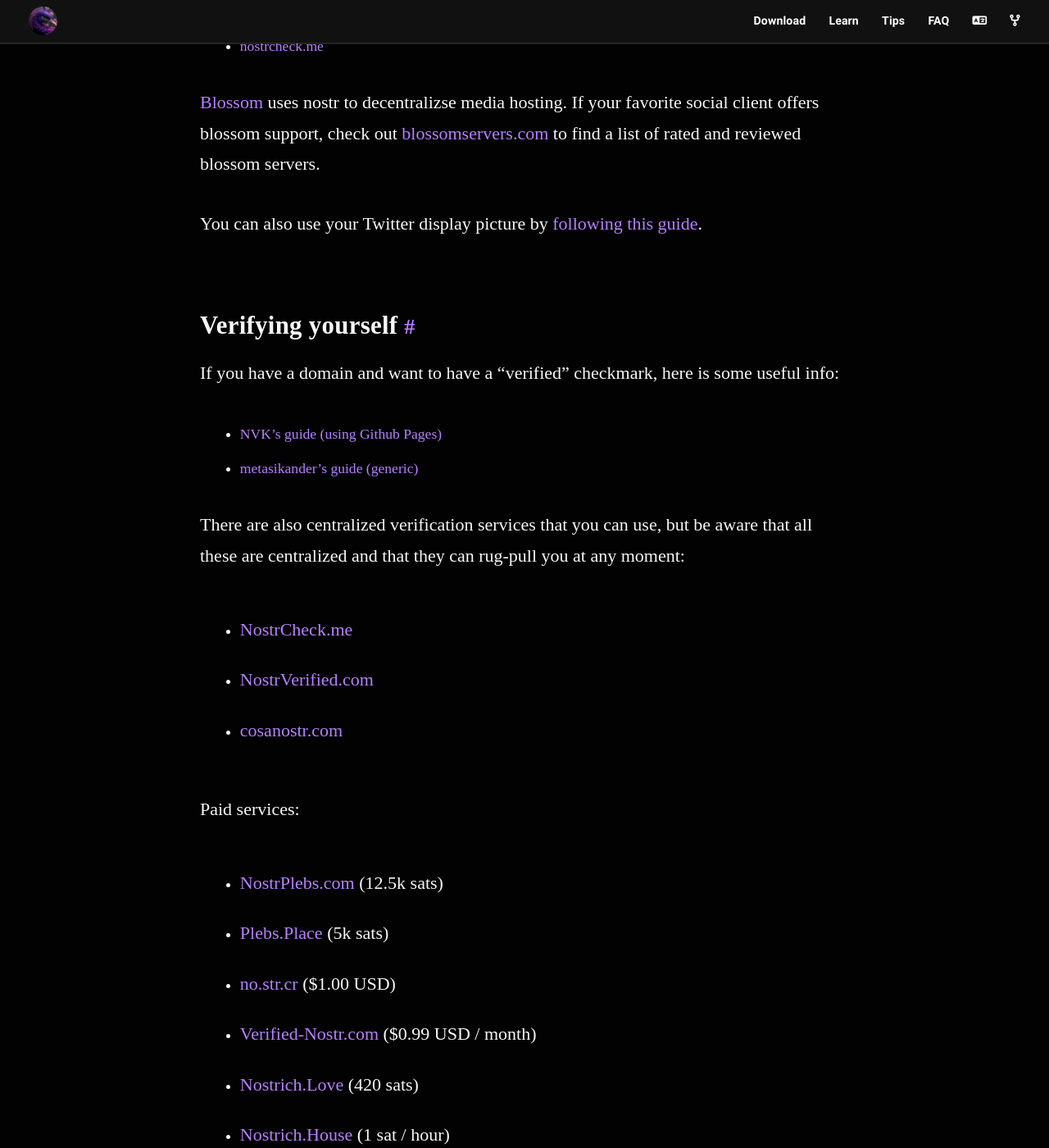
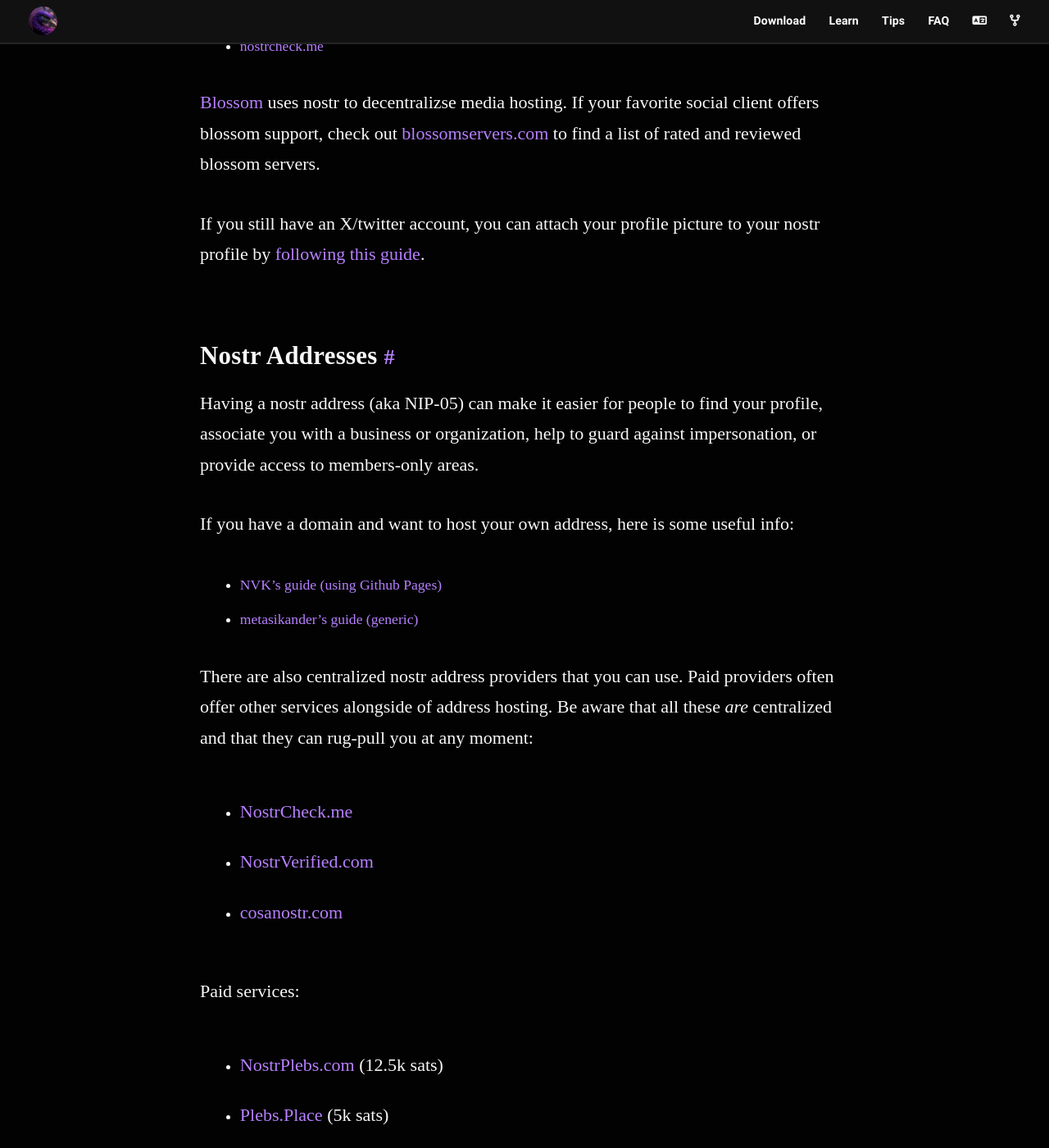
Before and after one commit to nostr-resources/nostr-resources.github.io, a Jekyll site: the page built from index.md, in a window 1280 px wide and 1400 px high, scrolled down 12271 px. Shown: the whole window at 82% size. Built offline with Jekyll 4.4.1, drawn with Linux system fonts in a browser that asks for light colours; some web fonts are replaced; some of the changed text lies outside the part shown.

Commit message:
nip05 section, take 2
updated, maybe correctly & less brazenly?

i also added a couple things, changed one x/twitter ref... i will attack the others slowly.

```diff
--- a/index.md
+++ b/index.md
@@ -322,7 +322,7 @@ Some things work a bit differently and aren't always obvious, such as:
 
 - [Finding others](#finding-others)
 - [Posting images](#posting-images)
-- [Verifying yourself](#verifying-yourself)
+- [Profile Address](#nostr-addresses)
 - [Receiving Zaps](#receiving-zaps)
 
 ### Finding others
@@ -357,21 +357,27 @@ Here are some free image hosts:
 - [postimages.org](https://postimages.org/)
 - [nostrcheck.me](https://nostrcheck.me/public/)
 
-[Blossom](https://github.com/hzrd149/blossom) uses nostr to decentralizse media hosting. If your favorite social client offers blossom support, check out
-[blossomservers.com](https://blossomservers.com/) to find a list of rated and reviewed blossom servers.
+[Blossom](https://github.com/hzrd149/blossom) uses nostr to decentralizse media hosting.
+If your favorite social client offers blossom support, check out [blossomservers.com](https://blossomservers.com/)
+to find a list of rated and reviewed blossom servers.
 
-You can also use your Twitter display picture by [following this guide](https://medium.com/@_Bosch_/how-to-use-your-twitter-display-picture-on-nostr-fd43c6a26257).
+If you still have an X/twitter account, you can attach your profile picture to your nostr profile
+by [following this guide](https://medium.com/@_Bosch_/how-to-use-your-twitter-display-picture-on-nostr-fd43c6a26257).
 
-### Verifying yourself
+### Nostr Addresses
 
-If you have a domain and want to have a "verified" checkmark, here is some
+Having a nostr address (aka NIP-05) can make it easier for people to find your profile, associate you
+with a business or organization, help to guard against impersonation, or provide access to members-only areas.
+
+If you have a domain and want to host your own address, here is some
 useful info:
 
 - [NVK's guide (using Github Pages)](https://nvk.org/n00b-nip5)
 - [metasikander's guide (generic)](https://gist.github.com/metasikander/609a538e6a03b2f67e5c8de625baed3e)
 
-There are also centralized verification services that you can use, but be aware
-that all these are centralized and that they can rug-pull you at any moment:
+There are also centralized nostr address providers that you can use. Paid providers often offer other
+services alongside of address hosting. Be aware that all these _are_ centralized and that they can rug-pull
+you at any moment:
 
 {% for provider in site.data.nip05providers %}{% if provider.price %}{% continue %}{% endif %}
 - [{{ provider.name }}]({{ provider.link }})
@@ -382,6 +388,11 @@ Paid services:
 {% for provider in site.data.nip05providers %}{% unless provider.price %}{% continue %}{% endunless %}
 - [{{ provider.name }}]({{ provider.link }}) ({{ provider.price }})
 {% endfor %}
+
+To utlilize a nostr address as credentials, check with the applicable business, organization, or group
+for instructions.
+
+
 
 Provider missing? Price changed? \\
 Please [create a PR](https://github.com/nostr-resources/nostr-resources.github.io/blob/master/_data/nip05providers.yml) or [open an issue](https://github.com/nostr-resources/nostr-resources.github.io/issues) to fix it!
@@ -400,11 +411,13 @@ Popular custodial solutions are:
 - [Wallet of Satoshi](https://walletofsatoshi.com/) - recommended for mobile (not available everywhere)
 - [Coinos](https://coinos.io/) - a web wallet with Nostr Wallet Connect capabilities
 - [Primal](https://primal.net/home) - nostr client with built-in Bitcoin wallet for iOS, Android, and web
+- [Rizful](https://rizful.com/) - easy to use Nostr Wallet Connect capable lightning wallet
 
 The Cashu protocol is bringing bitcoin-backed ecash to custodial Nostr zaps and beyond. It is still quite new (aka experimental). You can read more about it [here](https://cashu.space/). A couple of nice wallets to try are:
 
 - [Minibits](https://www.minibits.cash/) - Android native
 - [Cashu.me](https://wallet.cashu.me/welcome) - PWA for iOS and Android
+- [Macadamia](https://macadamia.cash/) - iOS native
 
 You can find ecash mints and read reviews at [bitcoinmints.com](https://bitcoinmints.com/?tab=mints).
 
```
Also changed, not shown: other parts of index.md (+1 -0 lines).
